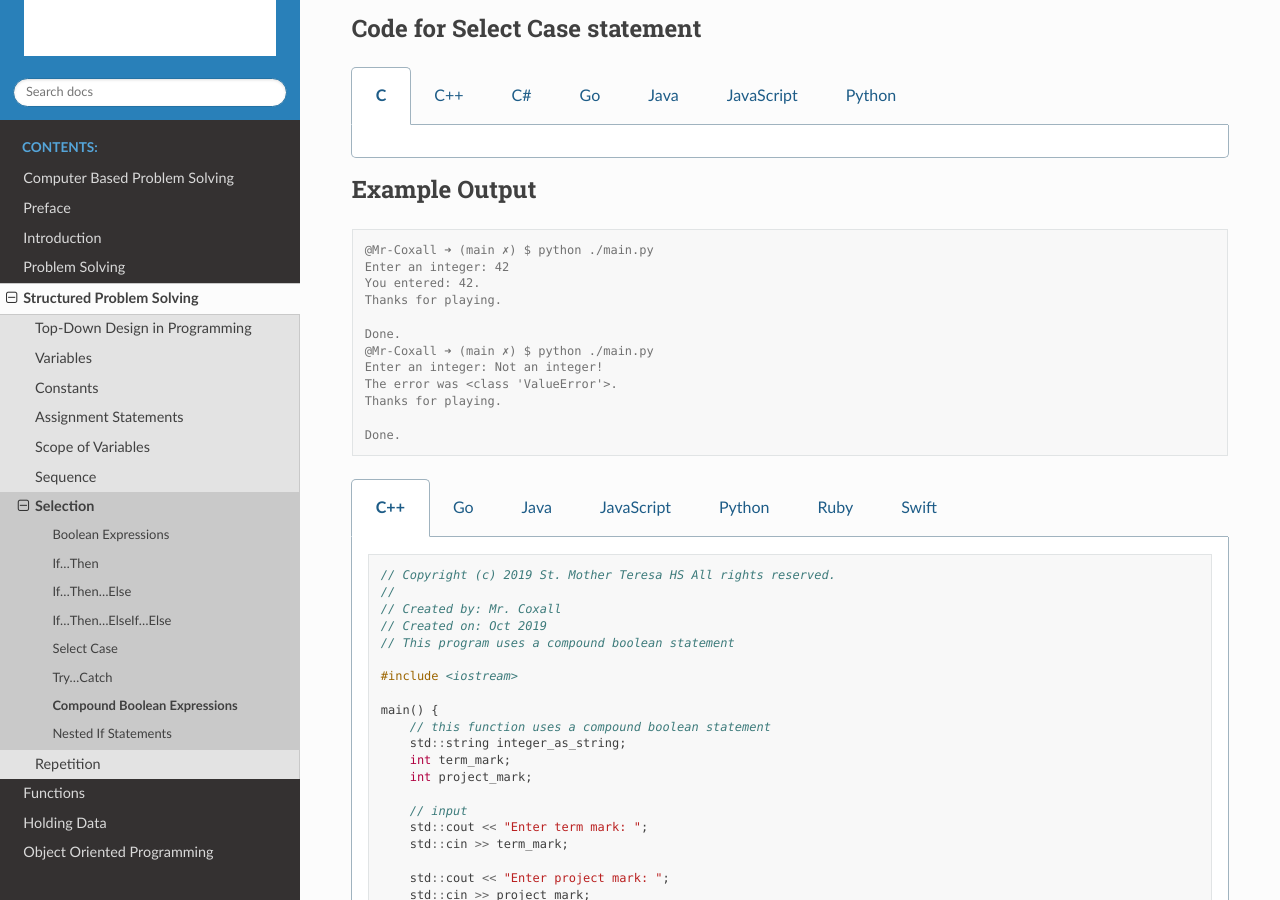
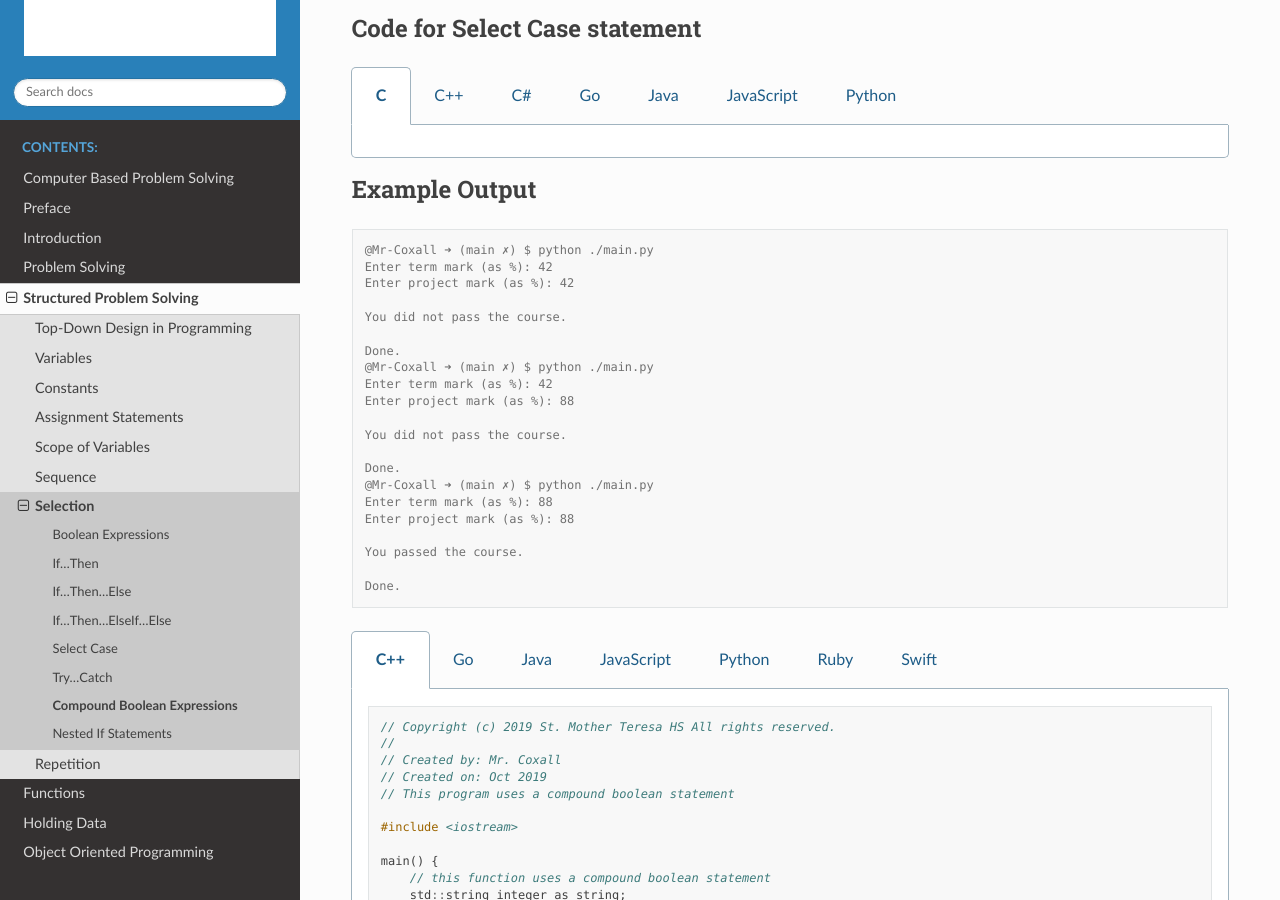
Before and after one commit to Mr-Coxall/Computer-Based-Problem-Solving, a Sphinx documentation site: the page built from docs/structured-problem-solving/compound-boolean-expressions.rst, in a window 1280 px wide and 900 px high, scrolled down 3286 px. Built offline with Sphinx 7.4.7 and the Read the Docs theme 2.0.0, drawn with Linux system fonts in a browser that asks for light colours; pages that are not in the unit, such as notebooks, are missing from menus.

Commit message:
python update

```diff
--- a/docs/structured-problem-solving/compound-boolean-expressions.rst
+++ b/docs/structured-problem-solving/compound-boolean-expressions.rst
@@ -148,22 +148,31 @@ Code for Select Case statement
       .. literalinclude:: ../../code_examples/3-Structured_Problem_Solving/11-Compound_Boolean/Python/main.py
         :language: python
         :linenos:
-        :emphasize-lines: 16-23
+        :emphasize-lines: 19-22
 
 Example Output
 ^^^^^^^^^^^^^^
 .. code-block:: console
 
   @Mr-Coxall ➜ (main ✗) $ python ./main.py
-  Enter an integer: 42
-  You entered: 42.
-  Thanks for playing.
+  Enter term mark (as %): 42
+  Enter project mark (as %): 42
+
+  You did not pass the course.
 
   Done.
   @Mr-Coxall ➜ (main ✗) $ python ./main.py
-  Enter an integer: Not an integer!
-  The error was <class 'ValueError'>.
-  Thanks for playing.
+  Enter term mark (as %): 42
+  Enter project mark (as %): 88
+
+  You did not pass the course.
+
+  Done.
+  @Mr-Coxall ➜ (main ✗) $ python ./main.py
+  Enter term mark (as %): 88
+  Enter project mark (as %): 88
+
+  You passed the course.
 
   Done.
 
```
Also changed, not shown: 1 other file.
